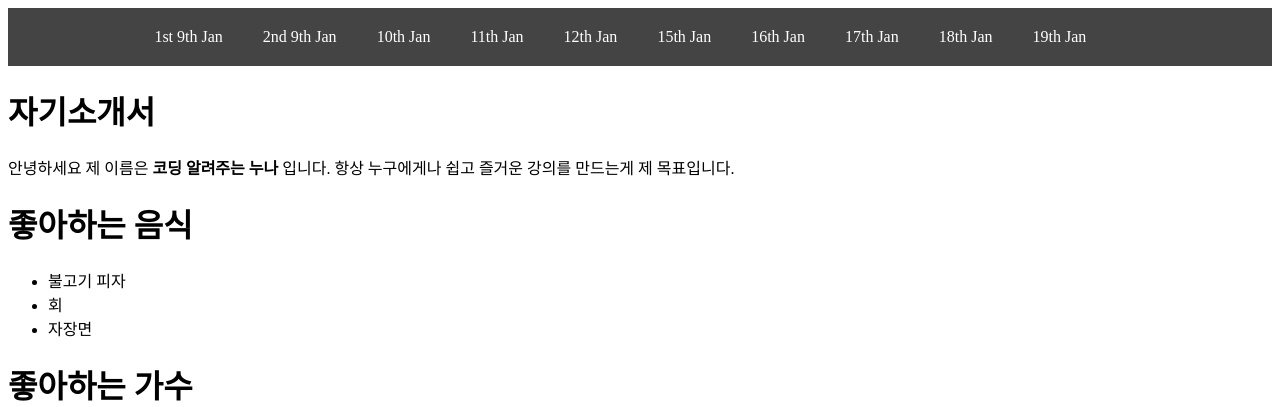
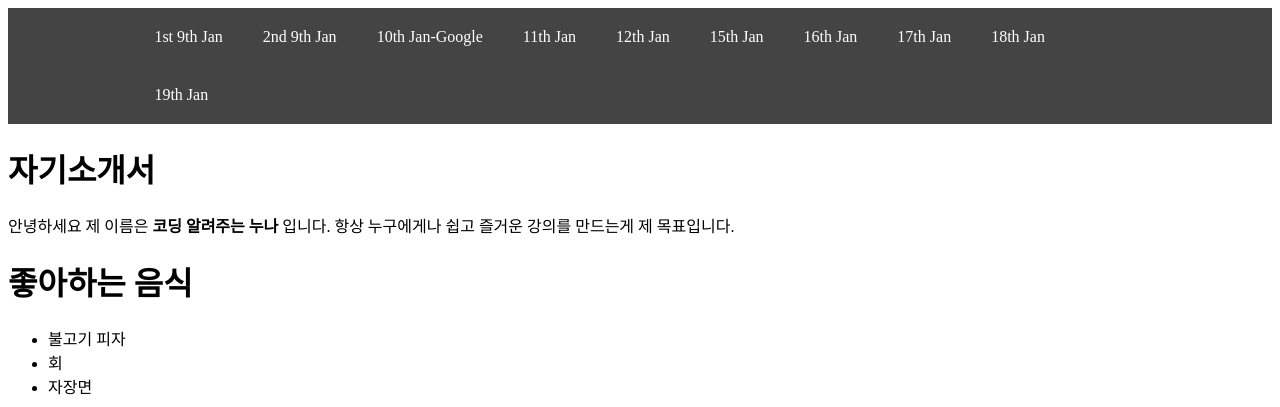
Before and after one commit to Dongjin1120/Noona-Project, a plain HTML site: page index.html in a window 1280 px wide. Shown: the top 407 px of the page. Drawn offline with Linux system fonts and the light colour scheme.

Commit message:
link google

```diff
--- a/index.html
+++ b/index.html
@@ -18,7 +18,7 @@
                 <div class="topnav">
                     <a href="4.html">1st 9th Jan</a>
                     <a href="5.html">2nd 9th Jan</a>
-                    <a href="">10th Jan</a>
+                    <a href="google.html">10th Jan-Google</a>
                     <a href="">11th Jan</a>
                     <a href="">12th Jan</a>
                     <a href="">15th Jan</a>
```
